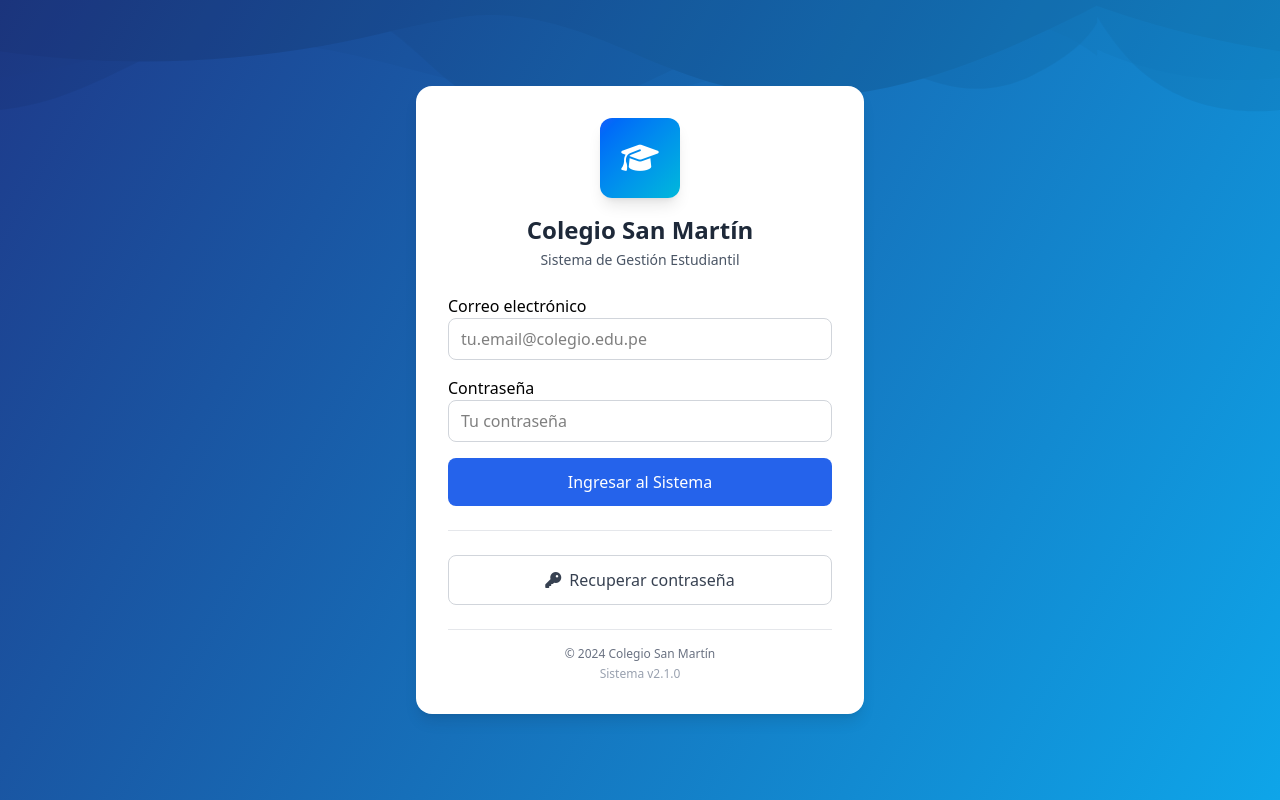
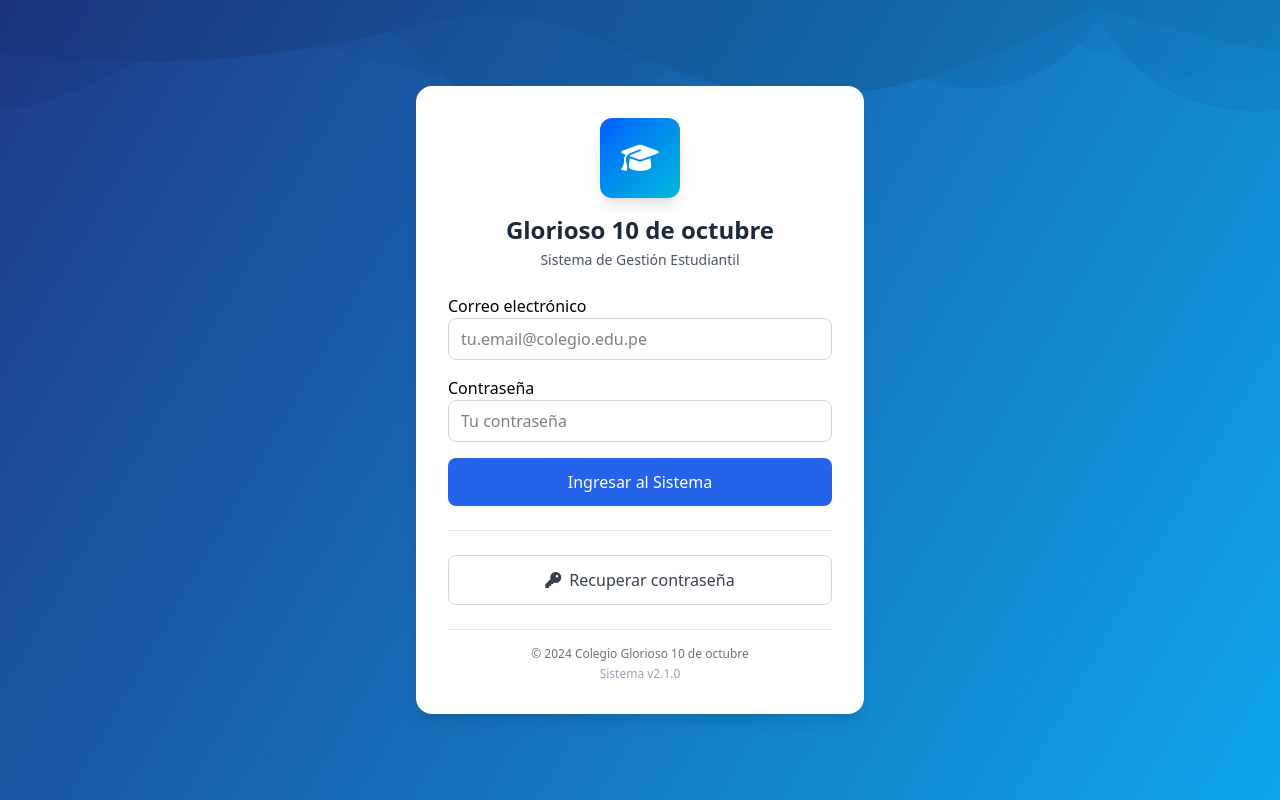
Before and after one commit to Angelrg06/SistemaEstudiantil, an Angular app in the folder frontend/interfaz/: page /login in a window 1280 px wide. Built offline with nearby package versions, Linux system fonts and the light colour scheme.

Commit message:
Crud para admin

```diff
--- a/frontend/interfaz/src/app/login/login.html
+++ b/frontend/interfaz/src/app/login/login.html
@@ -40,7 +40,7 @@
         class="w-20 h-20 mx-auto bg-gradient-to-br from-blue-600 to-cyan-500 rounded-xl flex items-center justify-center shadow-lg mb-4">
         <i class="fas fa-graduation-cap text-3xl text-white logo-icon"></i>
       </div>
-      <h1 class="text-2xl font-bold text-gray-800 mb-1">Colegio San Martín</h1>
+      <h1 class="text-2xl font-bold text-gray-800 mb-1">Glorioso 10 de octubre</h1>
       <p class="text-gray-600 text-sm">Sistema de Gestión Estudiantil</p>
     </div>
 
@@ -93,7 +93,7 @@
 
     <!-- Footer -->
     <div class="mt-6 pt-4 border-t border-gray-200 text-center">
-      <p class="text-xs text-gray-500">© 2024 Colegio San Martín</p>
+      <p class="text-xs text-gray-500">© 2024 Colegio Glorioso 10 de octubre</p>
       <p class="text-xs text-gray-400 mt-1">Sistema v2.1.0</p>
     </div>
   </div>
--- a/frontend/interfaz/src/app/paneles/docente/docente-actividades/docente-actividades.ts
+++ b/frontend/interfaz/src/app/paneles/docente/docente-actividades/docente-actividades.ts
@@ -9,7 +9,7 @@ import { DatetimeLocalPipe } from '../../../pipes/datetime-local-pipe';
 @Component({
   selector: 'app-actividades',
   standalone: true,
-  imports: [CommonModule, HttpClientModule, RouterLink, FormsModule, DatetimeLocalPipe],
+  imports: [CommonModule, HttpClientModule, RouterLink, FormsModule],
   templateUrl: './docente-actividades.html',
 })
 export class Actividades implements OnInit {
--- a/frontend/interfaz/src/styles.css
+++ b/frontend/interfaz/src/styles.css
@@ -10,14 +10,6 @@ body {
     /* quitar display:flex y align-items/justify-content */
 }
 
-.card {
-    transition: transform 0.3s ease, box-shadow 0.3s ease;
-}
-
-.card:hover {
-    transform: translateY(-5px);
-    box-shadow: 0 20px 25px -5px rgba(0, 0, 0, 0.1), 0 10px 10px -5px rgba(0, 0, 0, 0.04);
-}
 
 .input-field:focus {
     box-shadow: 0 0 0 3px rgba(59, 130, 246, 0.3);
```
